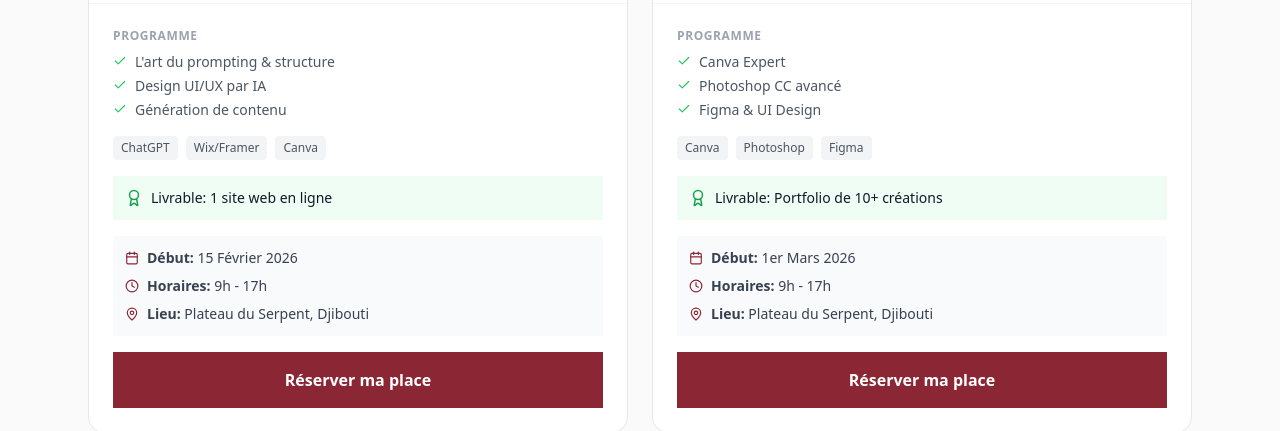
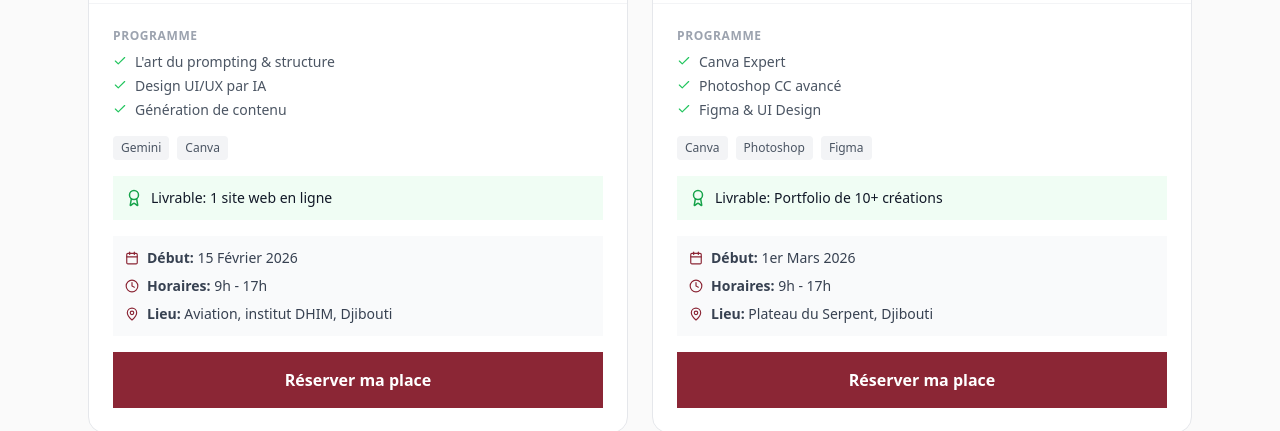
Before and after one commit to Willston125/studio, a Next.js app in the folder studio/: page /formations in a window 1280 px wide. Shown: the part 1860-2291 px from the top of the page. Built offline with nearby package versions, Linux system fonts and the light colour scheme.

Commit message:
mise a jour

```diff
--- a/studio/src/app/formations/layout.tsx
+++ b/studio/src/app/formations/layout.tsx
@@ -23,7 +23,7 @@ export const metadata: Metadata = {
         siteName: 'Cineworld Académie',
         images: [
             {
-                url: '/opengraph.png',
+                url: 'https://cineworldacademie.com/opengraph.png',
                 width: 1200,
                 height: 630,
                 alt: 'Cineworld Académie Djibouti - Formations Montage Vidéo, Création Web IA, Marketing Digital & Design',
@@ -34,7 +34,7 @@ export const metadata: Metadata = {
         card: 'summary_large_image',
         title: 'Formations professionnelles à Djibouti | Cineworld Académie',
         description: 'Montage Vidéo • Site Web avec IA • Marketing Digital • Design | 80% Pratique • Certifiant',
-        images: ['/opengraph.png'],
+        images: ['https://cineworldacademie.com/opengraph.png'],
     },
 };
 
--- a/studio/src/app/formations/page.tsx
+++ b/studio/src/app/formations/page.tsx
@@ -15,12 +15,12 @@ const FORMATIONS = [
         tarif: "15.000 FDJ",
         niveau: "Débutant",
         livrable: "1 site web en ligne",
-        outils: ["ChatGPT", "Wix/Framer", "Canva"],
+        outils: ["Gemini", "Canva"],
         pratique: 70,
         placesRestantes: 6,
         dateDebut: "15 Février 2026",
         horaires: "9h - 17h",
-        lieu: "Plateau du Serpent, Djibouti",
+        lieu: "Aviation, institut DHIM, Djibouti",
         programme: [
             "L'art du prompting & structure",
             "Design UI/UX par IA",
```
